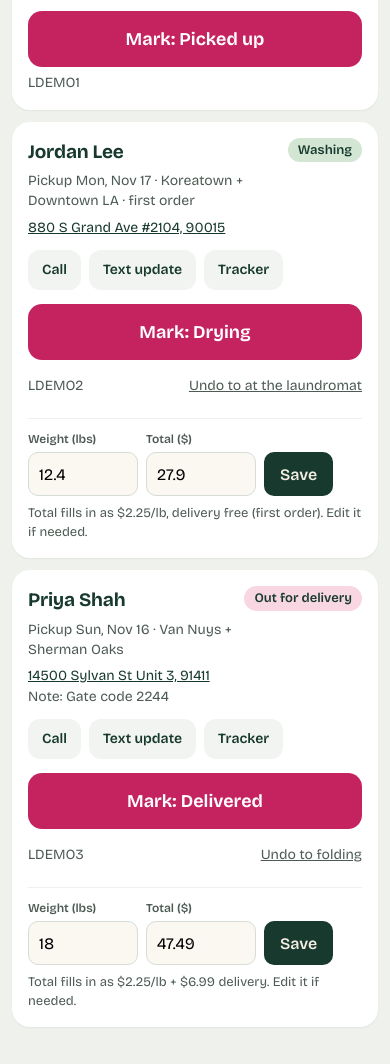
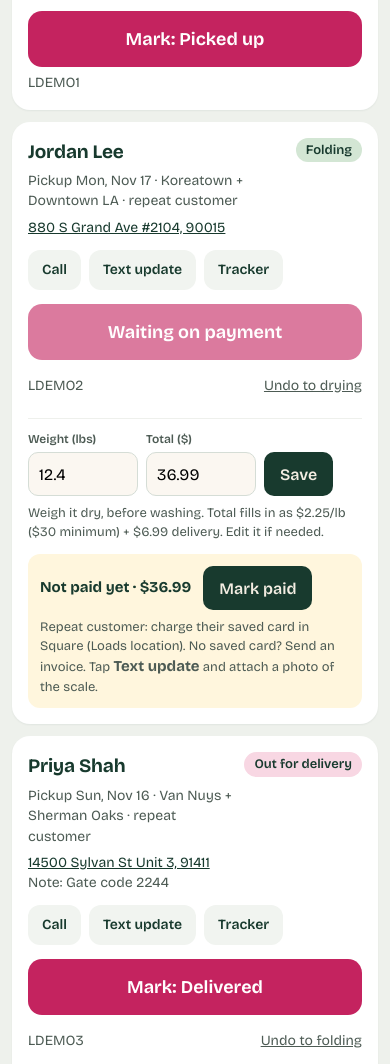
Before and after one commit to numbersgoupihope/loads-site, a plain HTML site: page staff.html in a window 390 px wide. Shown: the part 556-1620 px from the top of the page. Drawn offline with nearby package versions, Linux system fonts and the light colour scheme.

Commit message:
Charge after weighing: $30 minimum, saved cards, paid lock
- $30 wash & fold minimum on the price card, estimator, FAQ and terms
- Backend marks each booking as first order or repeat by phone number
- Staff page: Mark paid button; Out for delivery stays locked until paid
- Payment text includes weight, total and scale photo, worded for
  first orders (Square invoice, save card) vs repeat (charge saved card)
- Tracker shows whether the order is paid
- Terms and privacy cover saved cards; README has the staff steps

Co-Authored-By: Claude Opus 5.5 <noreply@anthropic.com>
Claude-Session: https://claude.ai/code/session_01NMTSbHhLU4yppRWhYqhBRT

```diff
--- a/config.js
+++ b/config.js
@@ -22,6 +22,7 @@ window.LOADS_CONFIG = {
 
   pricePerLb: 2.25,
   deliveryFee: 6.99,
+  minOrder: 30,                // smallest wash & fold charge per order, before the delivery fee
   firstOrderOffer: true,       // "First load? Delivery's on us."
   estOrderValue: 40,           // average order value sent to ad platforms with each booking
   daysAhead: 7,                // how many days of pickup dates to offer
--- a/staff.html
+++ b/staff.html
@@ -44,6 +44,12 @@ main{max-width:720px;margin:0 auto;padding:16px 12px 48px}
 .weigh input{width:110px;min-height:44px;padding:8px 10px;border:1.5px solid #d5ddd6;border-radius:10px;background:var(--base)}
 .weigh button{min-height:44px;padding:8px 16px;border:none;border-radius:10px;background:var(--ink);color:#f3ede2;font-weight:600;cursor:pointer}
 .weigh small{flex-basis:100%;color:var(--muted);font-size:13px}
+.pay{display:flex;flex-wrap:wrap;align-items:center;gap:8px 12px;margin-top:12px;padding:12px;border-radius:12px;background:#fff6dd}
+.pay.ok{background:#e6f2e7}
+.pay b{font-size:15px}
+.pay button{min-height:44px;padding:8px 16px;border:none;border-radius:10px;background:var(--ink);color:#f3ede2;font-weight:600;cursor:pointer}
+.pay p{flex-basis:100%;margin:0;font-size:13px;color:var(--muted)}
+.pay button.undo{min-height:40px;padding:4px 0;background:none;color:var(--muted);font-weight:400;text-decoration:underline}
 .empty{text-align:center;color:var(--muted);padding:48px 16px}
 .pin{max-width:360px;margin:72px auto;background:#fff;border-radius:20px;padding:28px 24px;text-align:center}
 .pin input{width:100%;min-height:56px;margin:16px 0 12px;padding:10px;border:1.5px solid #d5ddd6;border-radius:14px;text-align:center;font-size:24px;letter-spacing:8px}
@@ -97,6 +103,7 @@ main{max-width:720px;margin:0 auto;padding:16px 12px 48px}
     try {
       const data = await api(req);
       if (!data.ok && data.error === 'pin') { pin = ''; try { sessionStorage.removeItem('loads_pin'); } catch (e) {} return showPin('That PIN didn’t work.'); }
+      if (!data.ok && data.error === 'unpaid') { orders = data.orders || orders; render(); $('#err').textContent = 'Mark that order paid before it goes out for delivery.'; return; }
       if (!data.ok) throw new Error(data.error || 'failed');
       orders = data.orders || []; showApp(); render();
     } catch (e) {
@@ -106,26 +113,45 @@ main{max-width:720px;margin:0 auto;padding:16px 12px 48px}
 
   /* ---------- preview data ---------- */
   const demoOrders = [
-    { id: 'LDEMO1', name: 'Sam Rivera', phone: '(213) 555-0101', address: '3600 Wilshire Blvd Apt 12', zip: '90010', notes: 'Bag by the mailroom', zone: 'Koreatown + Downtown LA', pickup_date: '2026-11-17', pickup_label: 'Mon, Nov 17', stage: 'booked', weight_lbs: '', order_total: '', first_order_offer: 'yes', track_url: 'track.html?id=LDEMO1&t=demo' },
-    { id: 'LDEMO2', name: 'Jordan Lee', phone: '(213) 555-0102', address: '880 S Grand Ave #2104', zip: '90015', notes: '', zone: 'Koreatown + Downtown LA', pickup_date: '2026-11-17', pickup_label: 'Mon, Nov 17', stage: 'washing', weight_lbs: 12.4, order_total: 27.9, first_order_offer: 'yes', track_url: 'track.html?id=LDEMO2&t=demo' },
-    { id: 'LDEMO3', name: 'Priya Shah', phone: '(818) 555-0103', address: '14500 Sylvan St Unit 3', zip: '91411', notes: 'Gate code 2244', zone: 'Van Nuys + Sherman Oaks', pickup_date: '2026-11-16', pickup_label: 'Sun, Nov 16', stage: 'out_for_delivery', weight_lbs: 18, order_total: 47.49, first_order_offer: 'no', track_url: 'track.html?id=LDEMO3&t=demo' }
+    { id: 'LDEMO1', name: 'Sam Rivera', phone: '(213) 555-0101', address: '3600 Wilshire Blvd Apt 12', zip: '90010', notes: 'Bag by the mailroom', zone: 'Koreatown + Downtown LA', pickup_date: '2026-11-17', pickup_label: 'Mon, Nov 17', stage: 'booked', weight_lbs: '', order_total: '', first_order_offer: 'yes', first_order: 'yes', paid: false, track_url: 'track.html?id=LDEMO1&t=demo' },
+    { id: 'LDEMO2', name: 'Jordan Lee', phone: '(213) 555-0102', address: '880 S Grand Ave #2104', zip: '90015', notes: '', zone: 'Koreatown + Downtown LA', pickup_date: '2026-11-17', pickup_label: 'Mon, Nov 17', stage: 'folding', weight_lbs: 12.4, order_total: 36.99, first_order_offer: 'yes', first_order: 'no', paid: false, track_url: 'track.html?id=LDEMO2&t=demo' },
+    { id: 'LDEMO3', name: 'Priya Shah', phone: '(818) 555-0103', address: '14500 Sylvan St Unit 3', zip: '91411', notes: 'Gate code 2244', zone: 'Van Nuys + Sherman Oaks', pickup_date: '2026-11-16', pickup_label: 'Sun, Nov 16', stage: 'out_for_delivery', weight_lbs: 18, order_total: 47.49, first_order_offer: 'yes', first_order: 'no', paid: true, track_url: 'track.html?id=LDEMO3&t=demo' }
   ];
   function demoApi(req) {
     const o = demoOrders.find(x => x.id === req.id);
-    if (o && req.action === 'set_stage') o.stage = req.stage;
+    const copy = () => demoOrders.map(x => Object.assign({}, x));
+    if (o && req.action === 'set_stage') {
+      if (idxOf(req.stage) >= idxOf('out_for_delivery') && !o.paid) return Promise.resolve({ ok: false, error: 'unpaid', orders: copy() });
+      o.stage = req.stage;
+    }
     if (o && req.action === 'set_weight') { o.weight_lbs = Number(req.weight_lbs) || ''; o.order_total = Number(req.order_total) || ''; }
-    return Promise.resolve({ ok: true, orders: demoOrders.map(x => Object.assign({}, x)) });
+    if (o && req.action === 'set_paid') o.paid = req.paid === true;
+    return Promise.resolve({ ok: true, orders: copy() });
   }
+
+  /* ---------- pricing ---------- */
+  const isFirst = o => (o.first_order ? o.first_order : o.first_order_offer) === 'yes';
+  const freeDelivery = o => CONFIG.firstOrderOffer && isFirst(o);
+  const minOrder = Number(CONFIG.minOrder) || 0;
+  const totalFor = (o, lbs) => Math.max(lbs * CONFIG.pricePerLb, minOrder) + (freeDelivery(o) ? 0 : CONFIG.deliveryFee);
+  const underMin = o => minOrder && Number(o.weight_lbs) * CONFIG.pricePerLb < minOrder;
 
   /* ---------- texts to the customer ---------- */
   function smsBody(o) {
     const first = (o.name || '').trim().split(/\s+/)[0] || 'there';
     const link = o.track_url ? ' Track it here: ' + o.track_url : '';
     const st = STAGES[idxOf(o.stage)];
+    const atStore = idxOf(o.stage) >= idxOf('at_store') && idxOf(o.stage) < idxOf('out_for_delivery');
+    if (atStore && o.order_total && !o.paid) {
+      const total = 'Hi ' + first + ', your load weighed in at ' + o.weight_lbs + ' lbs (photo of the scale attached), so your total is $' + Number(o.order_total).toFixed(2) + (underMin(o) ? ', which includes our $' + minOrder + ' minimum' : '') + '. ';
+      return total + (isFirst(o)
+        ? "You'll get a payment link from Square in a minute. Tick “save card” when you pay and next time we'll just charge it. We'll deliver as soon as it's paid."
+        : "We'll charge the card you saved with us and text you the receipt. No card saved? You'll get a Square payment link instead.") + link;
+    }
     const msgs = {
       booked: 'Hi ' + first + ", it's Loads. You're booked for pickup " + (o.pickup_label || '') + (CONFIG.pickupWindow ? ', ' + CONFIG.pickupWindow : '') + '. Leave your bag by the door.' + link,
       picked_up: 'Hi ' + first + ", we've got your load. It's on the way to our laundromat." + link,
-      at_store: o.order_total ? 'Hi ' + first + ', your load weighed in at ' + o.weight_lbs + ' lbs, so your total is $' + Number(o.order_total).toFixed(2) + ". You'll get a payment link from Square in a minute. We'll deliver as soon as it's paid." + link : 'Hi ' + first + ', your load made it to our laundromat.' + link,
+      at_store: 'Hi ' + first + ', your load made it to our laundromat.' + link,
       out_for_delivery: 'Hi ' + first + ', your load is out for delivery and headed back to you.' + link,
       delivered: 'Hi ' + first + ', your load is back at your door. Thanks for using Loads!' + (CONFIG.googleReviewUrl ? ' If you have a sec, a quick review helps a lot: ' + CONFIG.googleReviewUrl : '')
     };
@@ -151,13 +177,25 @@ main{max-width:720px;margin:0 auto;padding:16px 12px 48px}
       const chip = o.stage === 'delivered' ? 'done' : o.stage === 'out_for_delivery' ? 'out' : '';
       const weighed = i >= idxOf('at_store');
       const maps = 'https://www.google.com/maps/search/?api=1&query=' + encodeURIComponent(o.address + ' ' + o.zip);
+      const needsPay = nxt && idxOf(nxt.key) >= idxOf('out_for_delivery') && !o.paid;
+      const howToPay = isFirst(o)
+        ? 'First order: send a Square invoice from the <b>Loads</b> location and tick “Allow customer to save card on file.”'
+        : 'Repeat customer: charge their saved card in Square (Loads location). No saved card? Send an invoice.';
+      const pay = weighed && o.order_total
+        ? (o.paid
+          ? '<div class="pay ok"><b>Paid</b><button class="undo" type="button" data-act="unpaid">Undo</button></div>'
+          : '<div class="pay"><b>Not paid yet · $' + Number(o.order_total).toFixed(2) + '</b><button type="button" data-act="paid">Mark paid</button><p>' + howToPay + ' Tap <b>Text update</b> and attach a photo of the scale.</p></div>')
+        : '';
       return '<article class="order" data-id="' + esc(o.id) + '">' +
-        '<div class="otop"><div><div class="oname">' + esc(o.name) + '</div><p class="meta">Pickup ' + esc(o.pickup_label) + ' · ' + esc(o.zone) + (o.first_order_offer === 'yes' ? ' · first order' : '') + '</p></div><span class="chip ' + chip + '">' + esc(st.label) + '</span></div>' +
+        '<div class="otop"><div><div class="oname">' + esc(o.name) + '</div><p class="meta">Pickup ' + esc(o.pickup_label) + ' · ' + esc(o.zone) + (isFirst(o) ? ' · first order' : ' · repeat customer') + '</p></div><span class="chip ' + chip + '">' + esc(st.label) + '</span></div>' +
         '<p class="meta"><a href="' + maps + '" target="_blank" rel="noopener">' + esc(o.address) + ', ' + esc(o.zip) + '</a>' + (o.notes ? '<br>Note: ' + esc(o.notes) : '') + '</p>' +
         '<div class="links"><a href="tel:' + digits(o.phone) + '">Call</a><a href="' + smsHref(o) + '">Text update</a>' + (o.track_url ? '<a href="' + esc(o.track_url) + '" target="_blank" rel="noopener">Tracker</a>' : '') + '</div>' +
-        (nxt ? '<button class="next" type="button" data-act="next" data-stage="' + nxt.key + '">Mark: ' + esc(nxt.label) + '</button>' : '') +
+        (nxt ? (needsPay
+          ? '<button class="next" type="button" disabled>Waiting on payment</button>'
+          : '<button class="next" type="button" data-act="next" data-stage="' + nxt.key + '">Mark: ' + esc(nxt.label) + '</button>') : '') +
         '<div class="under"><span class="meta" style="margin:0">' + esc(o.id) + '</span>' + (i > 0 ? '<button class="undo" type="button" data-act="back" data-stage="' + STAGES[i - 1].key + '">Undo to ' + esc(STAGES[i - 1].label.toLowerCase()) + '</button>' : '') + '</div>' +
-        (weighed ? '<div class="weigh"><div><label for="w-' + esc(o.id) + '">Weight (lbs)</label><input id="w-' + esc(o.id) + '" type="number" step="0.1" min="0" inputmode="decimal" value="' + esc(o.weight_lbs) + '" data-w></div><div><label for="t-' + esc(o.id) + '">Total ($)</label><input id="t-' + esc(o.id) + '" type="number" step="0.01" min="0" inputmode="decimal" value="' + esc(o.order_total) + '" data-t></div><button type="button" data-act="weight">Save</button><small>Total fills in as $' + CONFIG.pricePerLb.toFixed(2) + '/lb' + (o.first_order_offer === 'yes' ? ', delivery free (first order)' : ' + $' + CONFIG.deliveryFee.toFixed(2) + ' delivery') + '. Edit it if needed.</small></div>' : '') +
+        (weighed ? '<div class="weigh"><div><label for="w-' + esc(o.id) + '">Weight (lbs)</label><input id="w-' + esc(o.id) + '" type="number" step="0.1" min="0" inputmode="decimal" value="' + esc(o.weight_lbs) + '" data-w></div><div><label for="t-' + esc(o.id) + '">Total ($)</label><input id="t-' + esc(o.id) + '" type="number" step="0.01" min="0" inputmode="decimal" value="' + esc(o.order_total) + '" data-t></div><button type="button" data-act="weight">Save</button><small>Weigh it dry, before washing. Total fills in as $' + CONFIG.pricePerLb.toFixed(2) + '/lb' + (minOrder ? ' ($' + minOrder + ' minimum)' : '') + (freeDelivery(o) ? ', delivery free (first order)' : ' + $' + CONFIG.deliveryFee.toFixed(2) + ' delivery') + '. Edit it if needed.</small></div>' : '') +
+        pay +
         '</article>';
     }).join('');
   }
@@ -167,12 +205,13 @@ main{max-width:720px;margin:0 auto;padding:16px 12px 48px}
   $('#list').addEventListener('input', e => {
     if (!e.target.matches('[data-w]')) return;
     const card = e.target.closest('.order'), o = orders.find(x => x.id === card.dataset.id), w = Number(e.target.value);
-    if (o && w > 0) card.querySelector('[data-t]').value = (w * CONFIG.pricePerLb + (o.first_order_offer === 'yes' ? 0 : CONFIG.deliveryFee)).toFixed(2);
+    if (o && w > 0) card.querySelector('[data-t]').value = totalFor(o, w).toFixed(2);
   });
   $('#list').addEventListener('click', e => {
     const b = e.target.closest('button[data-act]'); if (!b) return;
     const card = b.closest('.order'), id = card.dataset.id;
     if (b.dataset.act === 'weight') return run({ action: 'set_weight', id, weight_lbs: card.querySelector('[data-w]').value, order_total: card.querySelector('[data-t]').value });
+    if (b.dataset.act === 'paid' || b.dataset.act === 'unpaid') { b.disabled = true; return run({ action: 'set_paid', id, paid: b.dataset.act === 'paid' }); }
     b.disabled = true;
     run({ action: 'set_stage', id, stage: b.dataset.stage });
   });
```
Also changed, not shown: index.html (+8 -3 lines), privacy.html (+2 -1 lines), terms.html (+5 -2 lines), track.html (+7 -3 lines), 2 other files.
